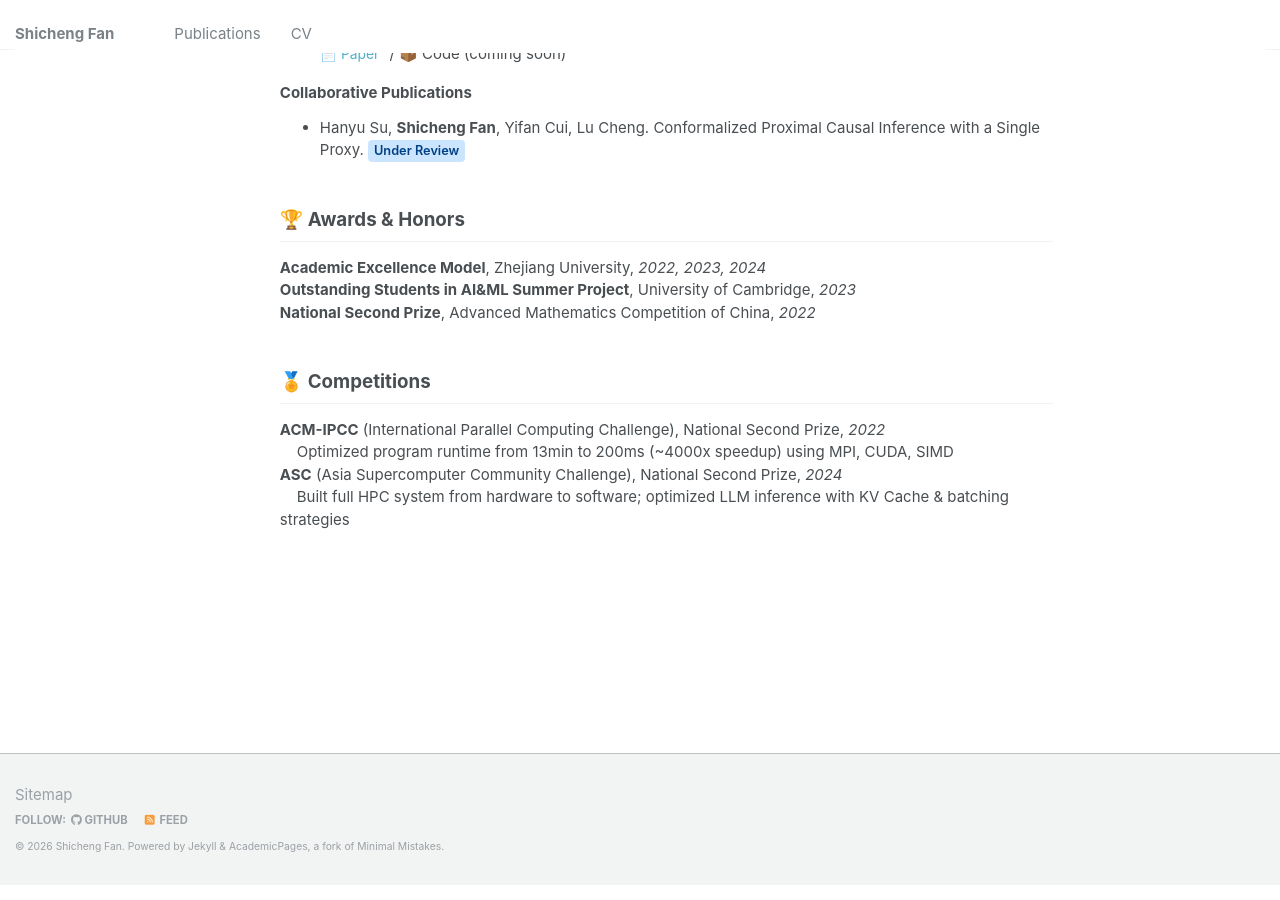
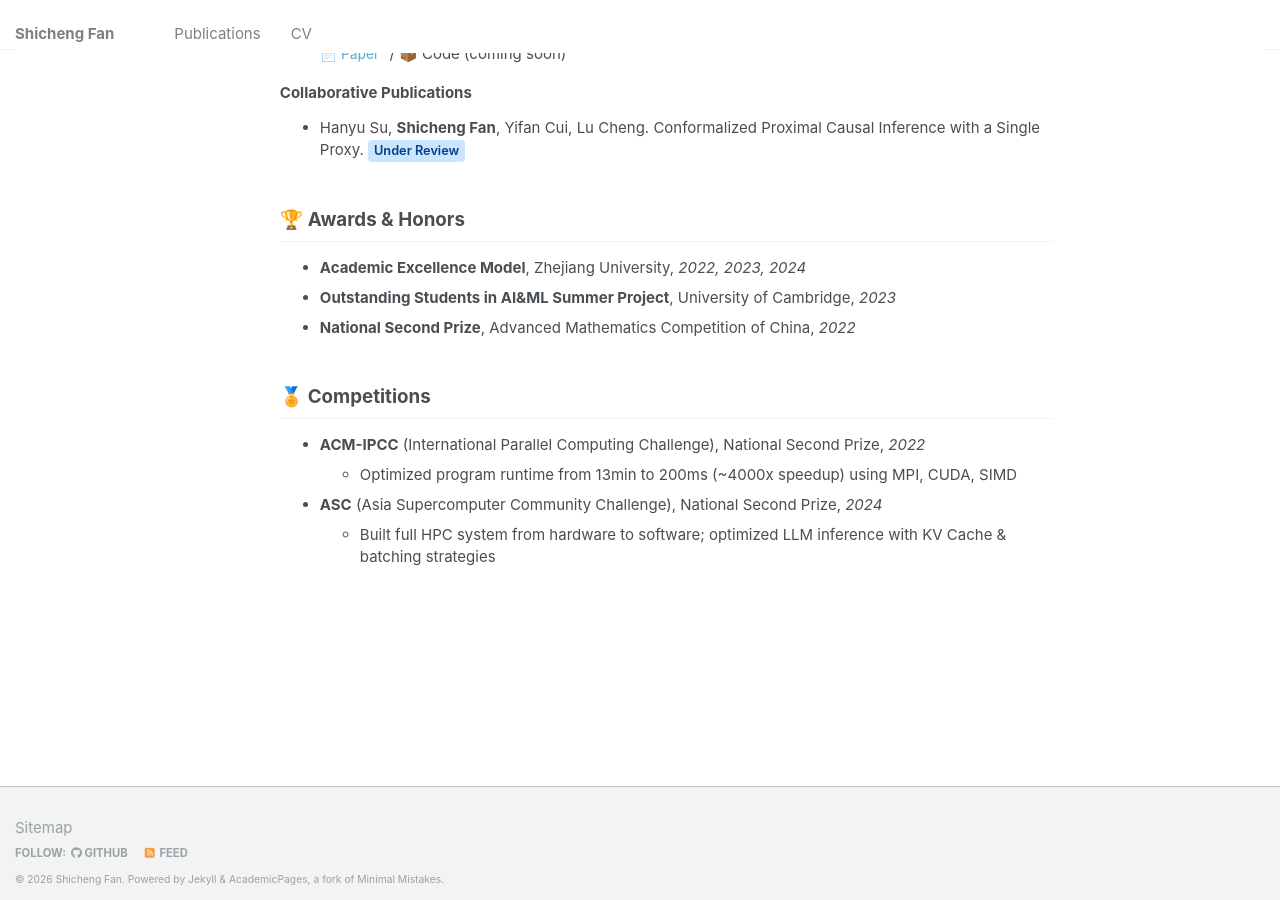
Before and after one commit to shichengf/shichengf.github.io, a Jekyll site: the page built from _pages/about.md, in a window 1280 px wide and 900 px high, scrolled down 865 px. Built offline with Jekyll 4.4.1, drawn with Linux system fonts in a browser that asks for light colours.

Commit message:
clean up formatting

```diff
--- a/_pages/about.md
+++ b/_pages/about.md
@@ -60,14 +60,14 @@ redirect_from:
 
 ## 🏆 Awards & Honors
 
-**Academic Excellence Model**, Zhejiang University, *2022, 2023, 2024*<br>
-**Outstanding Students in AI&ML Summer Project**, University of Cambridge, *2023*<br>
-**National Second Prize**, Advanced Mathematics Competition of China, *2022*
+* **Academic Excellence Model**, Zhejiang University, *2022, 2023, 2024*
+* **Outstanding Students in AI&ML Summer Project**, University of Cambridge, *2023*
+* **National Second Prize**, Advanced Mathematics Competition of China, *2022*
 
 
 ## 🏅 Competitions
 
-**ACM-IPCC** (International Parallel Computing Challenge), National Second Prize, *2022*<br>
-&nbsp;&nbsp;&nbsp;&nbsp;Optimized program runtime from 13min to 200ms (~4000x speedup) using MPI, CUDA, SIMD<br>
-**ASC** (Asia Supercomputer Community Challenge), National Second Prize, *2024*<br>
-&nbsp;&nbsp;&nbsp;&nbsp;Built full HPC system from hardware to software; optimized LLM inference with KV Cache & batching strategies
+* **ACM-IPCC** (International Parallel Computing Challenge), National Second Prize, *2022*
+  * Optimized program runtime from 13min to 200ms (~4000x speedup) using MPI, CUDA, SIMD
+* **ASC** (Asia Supercomputer Community Challenge), National Second Prize, *2024*
+  * Built full HPC system from hardware to software; optimized LLM inference with KV Cache & batching strategies
```
